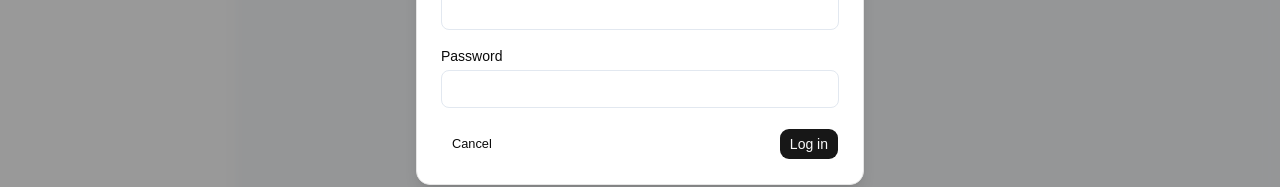
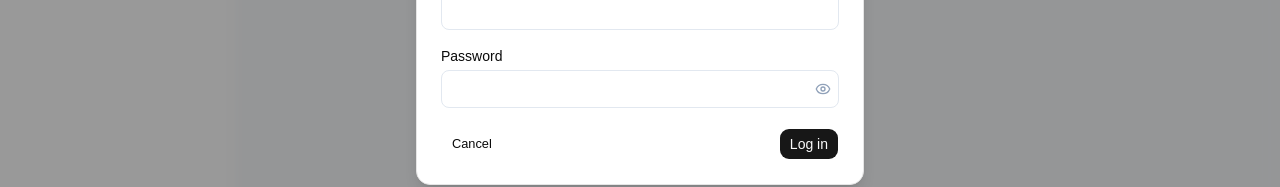
Before and after one commit to DUCANHTRA/document-processing-platform, a React (Vite) app in the folder client/: page /upload in a window 1280 px wide. Both pictures are taken after a click on the button "Log in". Shown: the part 406-593 px from the top of the page. Built offline with nearby package versions, Linux system fonts and the light colour scheme.

Commit message:
feat(auth): add password input component with strength validation and visibility toggle

```diff
--- a/client/src/components/AuthModal.tsx
+++ b/client/src/components/AuthModal.tsx
@@ -2,6 +2,8 @@ import { useState, type FormEvent } from "react";
 import { useNavigate } from "react-router";
 import { Dialog } from "@base-ui/react/dialog";
 import { Button } from "@/components/ui/button";
+import { PasswordInput } from "@/components/ui/PasswordInput";
+import { PasswordStrength, isPasswordStrong } from "@/components/ui/PasswordStrength";
 import { useAuth } from "@/context/AuthContext";
 import { cn } from "cn";
 
@@ -141,9 +143,7 @@ function AuthModal() {
 
               <label className="block text-sm font-medium">
                 Password
-                <input
-                  className="mt-1 w-full rounded-md border border-slate-200 px-3 py-2 text-sm outline-none focus:border-slate-400 focus:ring-2 focus:ring-slate-200"
-                  type="password"
+                <PasswordInput
                   autoComplete="current-password"
                   required
                   value={loginPassword}
@@ -194,27 +194,27 @@ function AuthModal() {
 
               <label className="block text-sm font-medium">
                 Password
-                <input
-                  className="mt-1 w-full rounded-md border border-slate-200 px-3 py-2 text-sm outline-none focus:border-slate-400 focus:ring-2 focus:ring-slate-200"
-                  type="password"
+                <PasswordInput
                   autoComplete="new-password"
                   required
                   value={signupPassword}
                   onChange={(e) => setSignupPassword(e.target.value)}
                 />
               </label>
+              <PasswordStrength password={signupPassword} />
 
               <label className="block text-sm font-medium">
                 Confirm password
-                <input
-                  className="mt-1 w-full rounded-md border border-slate-200 px-3 py-2 text-sm outline-none focus:border-slate-400 focus:ring-2 focus:ring-slate-200"
-                  type="password"
+                <PasswordInput
                   autoComplete="new-password"
                   required
                   value={signupConfirm}
                   onChange={(e) => setSignupConfirm(e.target.value)}
                 />
               </label>
+              {signupConfirm.length > 0 && signupPassword !== signupConfirm && (
+                <p className="text-sm text-red-600">Passwords do not match.</p>
+              )}
 
               {signupError && (
                 <p className="text-sm text-red-600">{signupError}</p>
@@ -228,7 +228,14 @@ function AuthModal() {
                     </Button>
                   }
                 />
-                <Button type="submit" disabled={isSigningUp}>
+                <Button
+                  type="submit"
+                  disabled={
+                    isSigningUp ||
+                    !isPasswordStrong(signupPassword) ||
+                    signupPassword !== signupConfirm
+                  }
+                >
                   {isSigningUp ? "Creating account..." : "Sign up"}
                 </Button>
               </div>
--- /dev/null
+++ b/client/src/components/ui/PasswordInput.tsx
@@ -0,0 +1,37 @@
+import { useState } from "react";
+import { Eye, EyeOff } from "lucide-react";
+import { cn } from "cn";
+
+type PasswordInputProps = Omit<React.InputHTMLAttributes<HTMLInputElement>, "type">;
+
+function PasswordInput({ className, ...props }: PasswordInputProps) {
+  const [show, setShow] = useState(false);
+
+  return (
+    <div className="relative mt-1">
+      <input
+        {...props}
+        type={show ? "text" : "password"}
+        className={cn(
+          "w-full rounded-md border border-slate-200 px-3 py-2 pr-10 text-sm outline-none focus:border-slate-400 focus:ring-2 focus:ring-slate-200",
+          className
+        )}
+      />
+      <button
+        type="button"
+        aria-label={show ? "Hide password" : "Show password"}
+        tabIndex={0}
+        onClick={() => setShow((prev) => !prev)}
+        className="absolute right-2 top-1/2 -translate-y-1/2 text-slate-400 hover:text-slate-600 focus:outline-none"
+      >
+        {show ? (
+          <EyeOff className="size-4" />
+        ) : (
+          <Eye className="size-4" />
+        )}
+      </button>
+    </div>
+  );
+}
+
+export { PasswordInput };
--- /dev/null
+++ b/client/src/components/ui/PasswordStrength.tsx
@@ -0,0 +1,49 @@
+interface Rule {
+  label: string;
+  test: (password: string) => boolean;
+}
+
+const rules: Rule[] = [
+  { label: "At least 8 characters", test: (p) => p.length >= 8 },
+  { label: "One uppercase letter", test: (p) => /[A-Z]/.test(p) },
+  { label: "One number", test: (p) => /[0-9]/.test(p) },
+  { label: "One special character", test: (p) => /[^A-Za-z0-9]/.test(p) },
+];
+
+interface PasswordStrengthProps {
+  password: string;
+}
+
+function PasswordStrength({ password }: PasswordStrengthProps) {
+  if (password.length === 0) return null;
+
+  return (
+    <ul className="mt-2 space-y-1">
+      {rules.map((rule) => {
+        const passed = rule.test(password);
+        return (
+          <li key={rule.label} className="flex items-center gap-2 text-xs">
+            <span
+              className={
+                passed
+                  ? "size-1.5 rounded-full bg-green-500"
+                  : "size-1.5 rounded-full bg-slate-300"
+              }
+              aria-hidden="true"
+            />
+            <span className={passed ? "text-green-700" : "text-slate-400"}>
+              {rule.label}
+            </span>
+          </li>
+        );
+      })}
+    </ul>
+  );
+}
+
+/** Returns true when all strength rules pass for the given password. */
+function isPasswordStrong(password: string): boolean {
+  return rules.every((rule) => rule.test(password));
+}
+
+export { PasswordStrength, isPasswordStrong };
```
